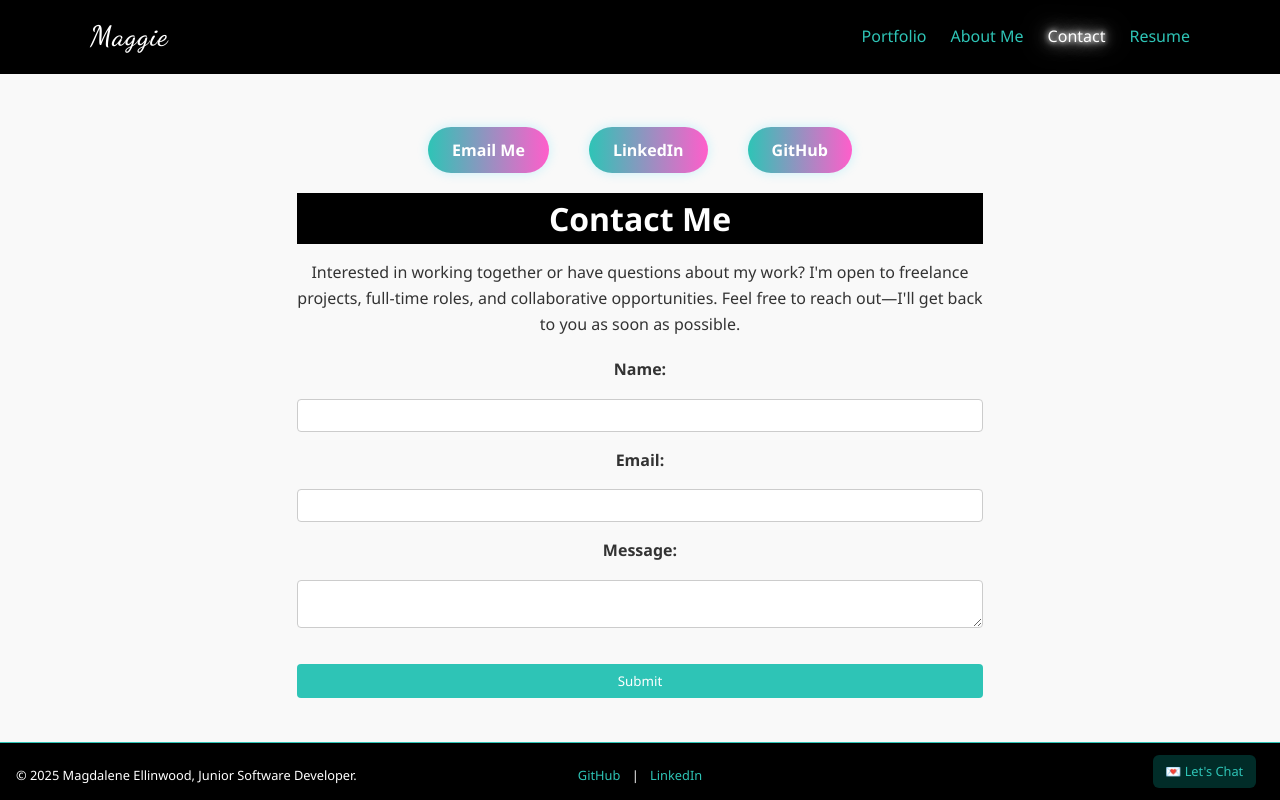
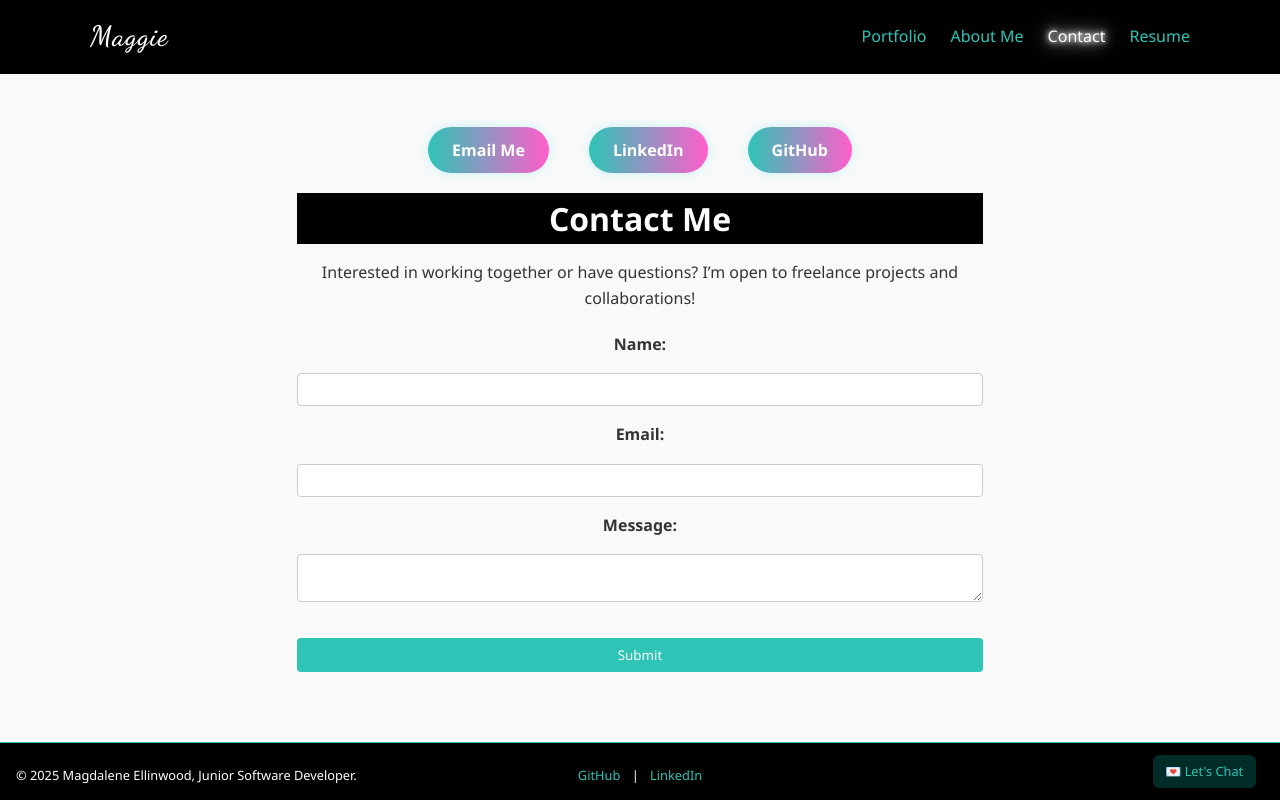
Before and after one commit to mellinwood1023/Maggie_Portfolio, a React (Vite) app: page /contact in a window 1280 px wide. Built offline with nearby package versions, Linux system fonts and the light colour scheme.

Commit message:
adding formspree

```diff
--- a/src/pages/Contact.tsx
+++ b/src/pages/Contact.tsx
@@ -1,6 +1,30 @@
+import { useState } from 'react';
 import '../styles/Contact.css';
 
 function Contact() {
+  const [submitted, setSubmitted] = useState(false);
+
+  const handleSubmit = async (e: React.FormEvent<HTMLFormElement>) => {
+    e.preventDefault();
+
+    const form = e.currentTarget;
+    const data = new FormData(form);
+
+    const response = await fetch('https://formspree.io/f/xjkroypn', {
+      method: 'POST',
+      body: data,
+      headers: {
+        Accept: 'application/json',
+      },
+    });
+
+    if (response.ok) {
+      setSubmitted(true);
+      form.reset();
+    } else {
+      alert('There was a problem submitting the form.');
+    }
+  };
 
   return (
     <div className="contact-page">
@@ -10,10 +34,14 @@ function Contact() {
           <a href="https://www.linkedin.com/in/magdalene-e-855814352" target="_blank" rel="noopener noreferrer" className="contact-button">LinkedIn</a>
           <a href="https://github.com/mellinwood1023" target="_blank" rel="noopener noreferrer" className="contact-button">GitHub</a>
         </div>
+
         <h1>Contact Me</h1>
-        <p>Interested in working together or have questions about my work? I'm open to freelance projects, full-time roles, and collaborative opportunities. Feel free to reach out—I'll get back to you as soon as possible.</p>
-        <form action="https://formsubmit.co/mellinwood1023@gmail.com" method="POST">
+        <p>Interested in working together or have questions? I’m open to freelance projects and collaborations!</p>
 
+        {submitted ? (
+          <p className="success-message">🎉 Message sent! </p>
+        ) : (
+          <form onSubmit={handleSubmit}>
             <label htmlFor="name">Name:</label>
             <input type="text" id="name" name="name" required />
 
@@ -25,6 +53,7 @@ function Contact() {
 
             <button type="submit">Submit</button>
           </form>
+        )}
       </div>
     </div>
   );
```
Lines whose indentation alone changed are shown as unchanged.
